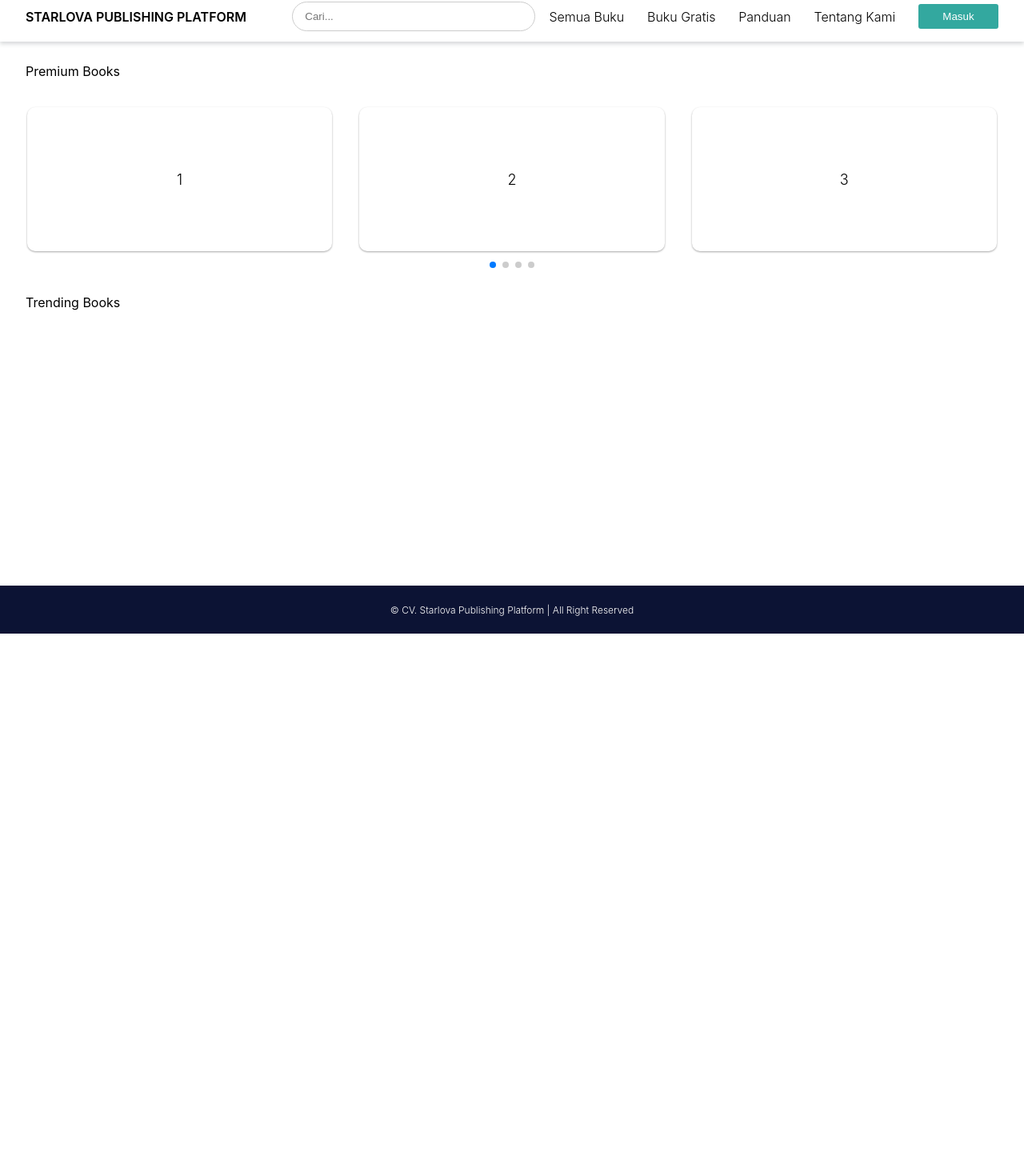
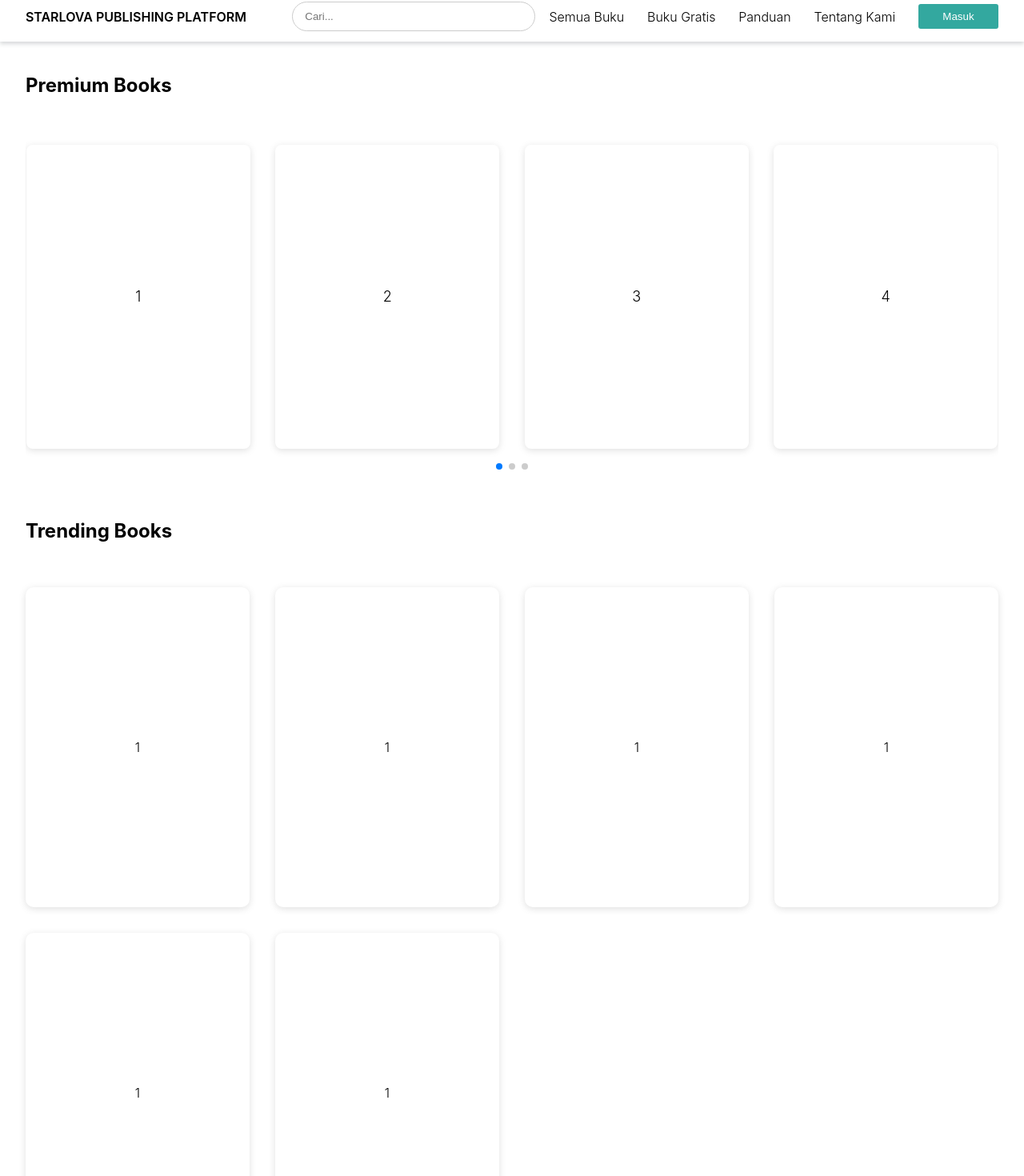
Before and after one commit to snipkode/Book, a Next.js app: page / in a window 1280 px wide. Shown: the part 11-1481 px from the top of the page at 80% size. Before the commit the page ends 803 px from the top, so only its background shows below. Built offline with nearby package versions, Linux system fonts and the light colour scheme.

Commit message:
grid home css

```diff
--- a/components/Swiper/index.js
+++ b/components/Swiper/index.js
@@ -13,7 +13,7 @@ export default function App() {
   return (
     <>
       <Swiper
-        slidesPerView={3}
+        slidesPerView={4}
         spaceBetween={30}
         pagination={{
           clickable: true,
--- /dev/null
+++ b/components/Trending/index.js
@@ -0,0 +1,14 @@
+import styles from './trending.module.css';
+
+export default function Trending() {
+  return (
+    <div className={styles["grid-container"]}>
+        <div className={styles["grid-item"]}>1</div>
+        <div className={styles["grid-item"]}>1</div>
+        <div className={styles["grid-item"]}>1</div>
+        <div className={styles["grid-item"]}>1</div>
+        <div className={styles["grid-item"]}>1</div>
+        <div className={styles["grid-item"]}>1</div>
+    </div>
+  )
+}
--- /dev/null
+++ b/components/Trending/trending.module.css
@@ -0,0 +1,17 @@
+.grid-container {
+    display: grid;
+    grid-template-columns: repeat(4, 1fr);
+    grid-template-rows: auto;
+    gap: 2rem;
+    margin-top: 3.5rem;
+}
+.grid-item {
+    width: 100%;
+    height: 400px;
+    border-radius: 10px;
+    /* border: 1px solid #ccc; */
+    display: flex;
+    align-items: center;
+    justify-content: center;
+    box-shadow: rgba(99, 99, 99, 0.2) 0px 2px 8px 0px;
+}
--- a/pages/index.js
+++ b/pages/index.js
@@ -1,19 +1,23 @@
 import Layout from '../components/Layout'
 import Swiper from '../components/Swiper'
+import Trending from '../components/Trending'
 import styles from '../styles/Home.module.css'
 
 export default function Home() {
   return (
     <Layout title="Home | Starlova Publishing">
       <div className="content">
+        <div className="section-content">
           <div className="section">
-           <h4>Premium Books</h4>
+            <h2>Premium Books</h2>
           </div>
-         <div className="banner">
           <Swiper />
         </div>
         <div className="section">
-           <h4>Trending Books</h4>
+          <h2>Trending Books</h2>
+        </div>
+        <div className="section-content">
+          <Trending />
         </div>
       </div>
     </Layout>
--- a/styles/globals.css
+++ b/styles/globals.css
@@ -34,9 +34,14 @@ a {
   margin: 1.2rem 0.5rem 0 0;
 }
 
+.section-content {
+  margin-bottom: 3rem;
+  margin-top: 2rem;
+}
+
 .swiper {
   width: 100%;
-  height: 250px;
+  height: 460px;
 }
 .logo {
   font-weight: 600;
@@ -44,20 +49,19 @@ a {
 }
 
 .slider-unggulan {
-  height: 180px;
-  border-radius: 10px;
-  width: 99%;
+  height: 380px;
+  border-radius: 8px;
+  width: 280px;
   display: flex;
   align-items: center;
   justify-content: center;
-  box-shadow: rgba(0, 0, 0, 0.12) 0px 1px 3px, rgba(0, 0, 0, 0.24) 0px 1px 2px;
+  box-shadow: rgba(99, 99, 99, 0.2) 0px 2px 8px 0px;
 }
 
 .swiper-slide {
   text-align: center;
   font-size: 18px;
   background: #fff;
-
   /* Center slide text vertically */
   display: -webkit-box;
   display: -ms-flexbox;
```
Lines whose indentation alone changed are shown as unchanged.
